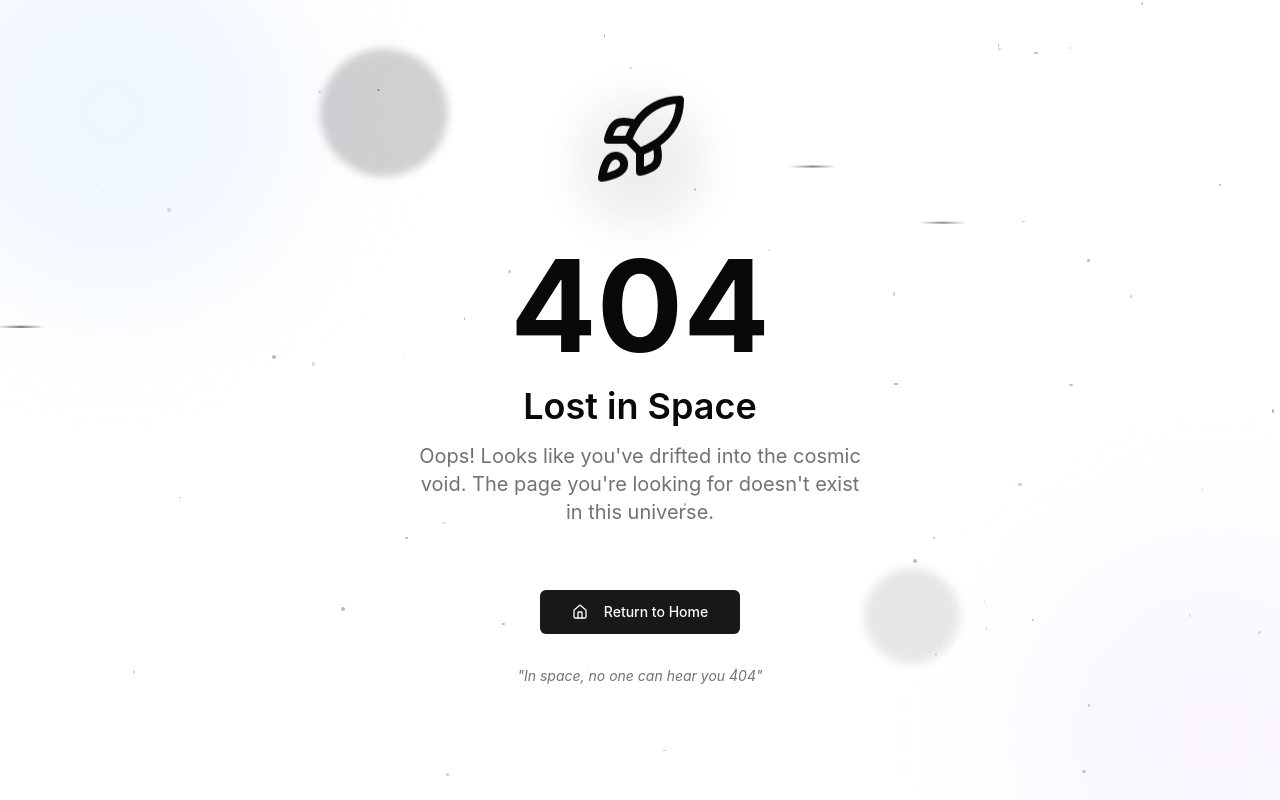
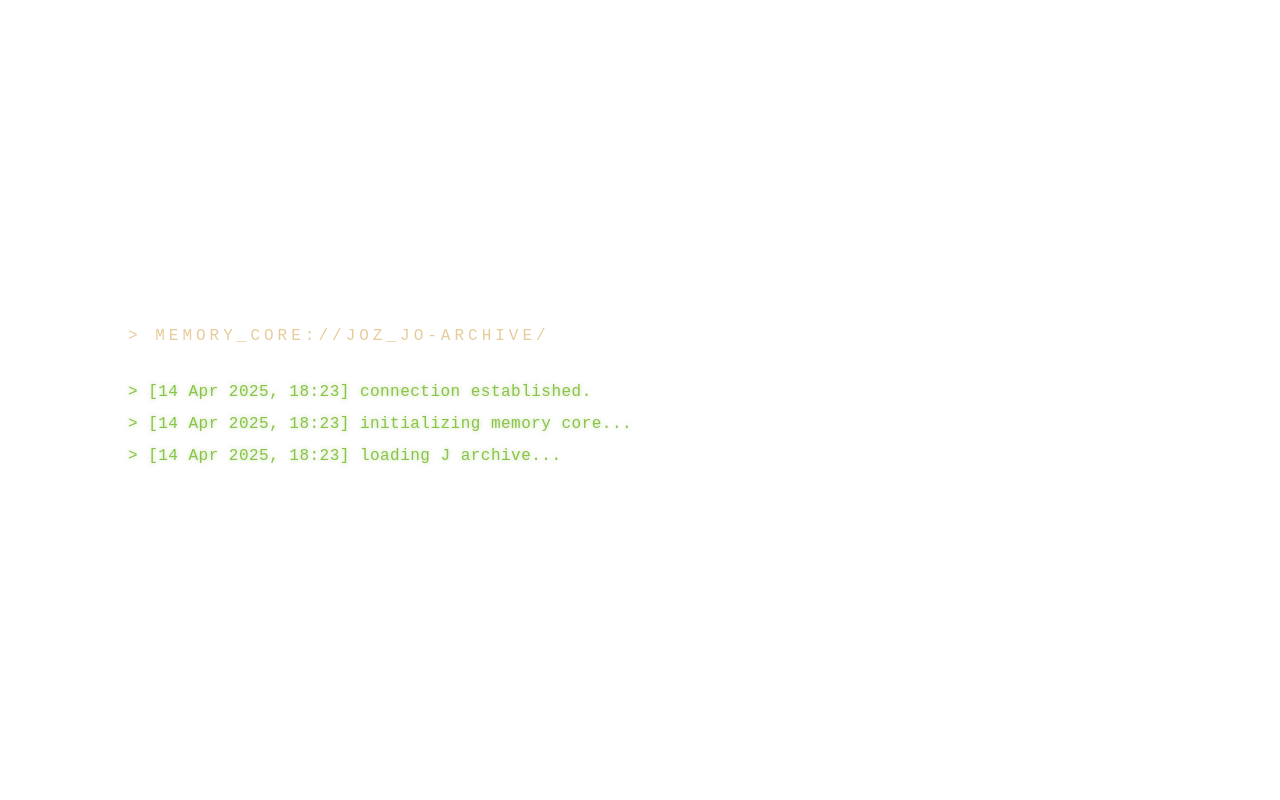
Before and after one commit to BenjaminNechicattu/portfolio, a React (Vite) app: page /joy in a window 1280 px wide. Before the commit this address had no page. Built offline with nearby package versions, Linux system fonts and the light colour scheme.

Commit message:
added archive j

```diff
--- a/package.json
+++ b/package.json
@@ -47,6 +47,7 @@
     "date-fns": "^3.6.0",
     "embla-carousel-react": "^8.3.0",
     "framer-motion": "^12.38.0",
+    "gsap": "^3.15.0",
     "input-otp": "^1.2.4",
     "lucide-react": "^0.462.0",
     "next-themes": "^0.3.0",
--- a/src/App.tsx
+++ b/src/App.tsx
@@ -10,6 +10,7 @@ import NotFound from "./pages/NotFound";
 import Blog from "./pages/Blog"; // Import the Blog page
 import NewYear from "./pages/NewYear"; // Import the New Year page
 import Services from "./pages/Services";
+import Joy from "./pages/Joy";
 import ContactPage from "./pages/Contact";
 import PageTransition from '@/components/PageTransition';
 
@@ -28,6 +29,7 @@ const App = () => (
                 <Route path="/" element={<Index />} />
                 <Route path="/blog" element={<Blog />} />
                 <Route path="/services" element={<Services />} />
+                <Route path="/joy" element={<Joy />} />
                 <Route path="/contact" element={<ContactPage />} />
                 <Route path="/newyear" element={<NewYear />} />
                 <Route path="/newyear/:name" element={<NewYear />} />
--- /dev/null
+++ b/src/components/transmission.tsx
@@ -0,0 +1,144 @@
+import { useEffect, useState } from "react";
+
+const now = new Date().toLocaleString("en-GB", {
+  year: "numeric",
+  month: "short",
+  day: "2-digit",
+  hour: "2-digit",
+  minute: "2-digit",
+});
+
+
+const messages = [
+  { delay: 1000, text: `> [${now}] connection established.` },
+  { delay: 2500, text: `> [${now}] initializing memory core...` },
+  { delay: 4000, text: `> [${now}] loading J archive...` },
+  { delay: 5500, text: `> [${now}] loading Memories since Dec 14 2023...` },
+
+  { delay: 7500, text: ">" },
+  { delay: 9000, text: "> receiving transmission..." },
+  { delay: 10500, text: ">_" },
+
+  { delay: 12000, text: "First Impression : J 4 Jada Thendi!!" },
+  { delay: 14500, text: ">" },
+  { delay: 16000, text: "> decrypting acronym..." },
+  { delay: 16500, text: ">_" },
+
+  { delay: 18500, text: "J - Joyful Journeys ☺️" },
+  { delay: 20500, text: "O - Open-Minded Adventurer 🫡" },
+  { delay: 22500, text: "S - Stardust Collected ⭐" },
+  { delay: 24500, text: "M - Moonlit Memories 🙂‍↕️" },
+  { delay: 26500, text: "I - Inexplicably Awesome 😲" },
+
+  { delay: 28500, text: ">" },
+  { delay: 30000, text: "> continuing transmission..." },
+  { delay: 31500, text: ">_" },
+
+  { delay: 33500, text: "Somehow became favorite person for all of us." },
+  { delay: 36000, text: "Thanks for making ordinary days memorable." },
+  { delay: 38500, text: "You have a strange talent for making people feel included." },
+  { delay: 41000, text: "Even random conversations become core memories somehow." },
+
+  { delay: 46000, text: ">" },
+  { delay: 47500, text: "> retrieving archived moments..." },
+  { delay: 49000, text: ">_" },
+
+  { delay: 51000, text: "• The unexpected laughs." },
+  { delay: 53500, text: "• The completely unnecessary arguments." },
+  { delay: 56000, text: "• The chaotic group conversations." },
+  { delay: 58500, text: "• The moments that became memories." },
+  { delay: 61000, text: "• The random late-night conversation." },
+
+  { delay: 63500, text: "__BLANK__" },
+
+  { delay: 65500, text: "You are genuinely one of a kind." },
+
+  { delay: 68000, text: "__BLANK__" },
+
+  { delay: 70000, text: "All the best Fave ❤️." },
+
+  { delay: 72500, text: ">" },
+  { delay: 74000, text: "> transmission complete." },
+  { delay: 76000, text: `> [${now}] archive significance: Memories till 30 May 2026` },
+  { delay: 78500, text: `> [${now}] emotional impact: Immeasurable` },
+  { delay: 79000, text: `> [${now}] Exit(0)` },
+];
+
+export default function Transmission() {
+  const [lines, setLines] = useState<string[]>(
+    Array(messages.length).fill("")
+  );
+
+  const [activeLine, setActiveLine] = useState(-1);
+
+  useEffect(() => {
+    messages.forEach((msg, index) => {
+      setTimeout(() => {
+        setActiveLine(index);
+        let current = "";
+        let i = 0;
+
+        if (msg.text === "") {
+          setLines(prev => {
+            const copy = [...prev];
+            copy[index] = "";
+            return copy;
+          });
+
+          return;
+        }
+
+        const interval = setInterval(() => {
+          current += msg.text[i];
+          i++;
+
+          setLines(prev => {
+            const copy = [...prev];
+            copy[index] = current;
+            return copy;
+          });
+
+          if (i >= msg.text.length) {
+            clearInterval(interval);
+          }
+        }, 25);
+      }, msg.delay);
+    });
+  }, []);
+
+  return (
+    <div>
+      <div>
+        <div className="terminal-header">
+        &gt; MEMORY_CORE://Joz_Jo-Archive/
+        </div>
+      </div>
+
+      <div>
+        <div >
+          {lines.map((line, index) =>
+            line === "__BLANK__" ? (
+              <div key={index} className="terminal-spacer" />
+            ) : (
+              <p
+                key={index}
+                className={
+                  line.startsWith(">")
+                    ? "terminal-command"
+                    : "transmission-line"
+                }
+              >
+                {line}
+
+                {activeLine === index && (
+                  <span className="cursor">▋</span>
+                )}
+              </p>
+            )
+          )}
+        </div>
+      </div>
+
+    </div>
+  );
+}
--- /dev/null
+++ b/src/pages/Joy.tsx
@@ -0,0 +1,14 @@
+import Transmission from "@/components/transmission";
+import "@/styles/transmission.css";
+
+const Joy = () => {
+  return (
+    <div className="transmission-container">
+      <div className="min-h-screen flex items-center">
+        <Transmission />
+      </div>
+    </div>
+  );
+};
+
+export default Joy;
--- /dev/null
+++ b/src/styles/transmission.css
@@ -0,0 +1,93 @@
+.transmission-container {
+  position: relative;
+  z-index: 2;
+  margin-left: 10%;
+
+  display: flex;
+  flex-direction: column;
+  align-items: flex-start;
+
+  gap: 1.5rem;
+
+  width: 100%;
+  max-width: 900px;
+
+  animation: terminalFadeIn 1s ease;
+}
+
+.transmission-line {
+  font-family:
+    "JetBrains Mono",
+    "Fira Code",
+    "Courier New",
+    monospace;
+
+  color: #d7aa58;
+
+  text-align: flex-start;
+
+  letter-spacing: 0.03em;
+  line-height: 1.8;
+
+  text-shadow:
+    0 0 3px rgba(215, 170, 88, 0.7),
+    0 0 10px rgba(215, 170, 88, 0.35),
+    0 0 25px rgba(215, 170, 88, 0.15);
+
+  font-size: 1.1rem;
+}
+
+.terminal-header {
+  text-align: flex-start;
+
+  margin-bottom: 2rem;
+
+  font-family:
+    "JetBrains Mono",
+    monospace;
+
+  color: rgba(215, 170, 88, 0.6);
+
+  letter-spacing: 0.25em;
+
+  text-transform: uppercase;
+
+  font-size: 1rem;
+}
+
+.terminal-command {
+  font-family:
+    "JetBrains Mono",
+    monospace;
+
+  color: #8bc34a;
+
+  text-align: left;
+
+  letter-spacing: 0.03em;
+
+  text-shadow:
+    0 0 4px rgba(139, 195, 74, 0.5);
+
+  margin-bottom: 0.5rem;
+}
+
+.transmission-line {
+  color: #d7aa58;
+}
+
+.cursor {
+  margin-left: 2px;
+
+  animation: blink 1s infinite;
+}
+
+@keyframes blink {
+  50% {
+    opacity: 0;
+  }
+}
+
+.terminal-spacer {
+  height: 1.5rem;
+}
```
